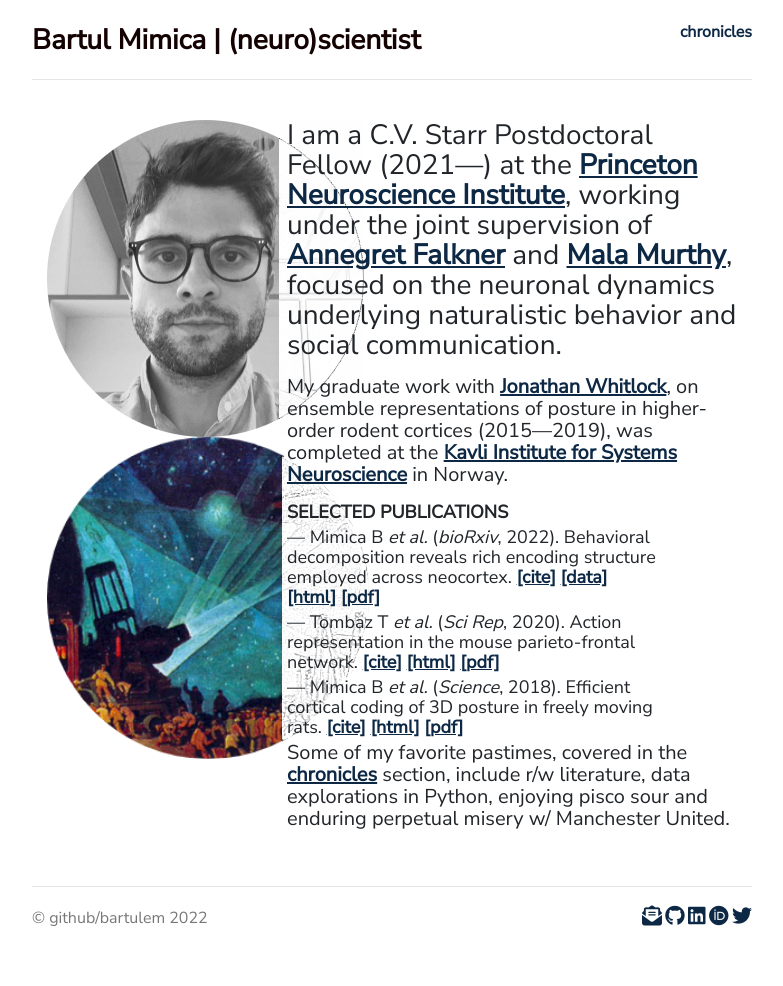
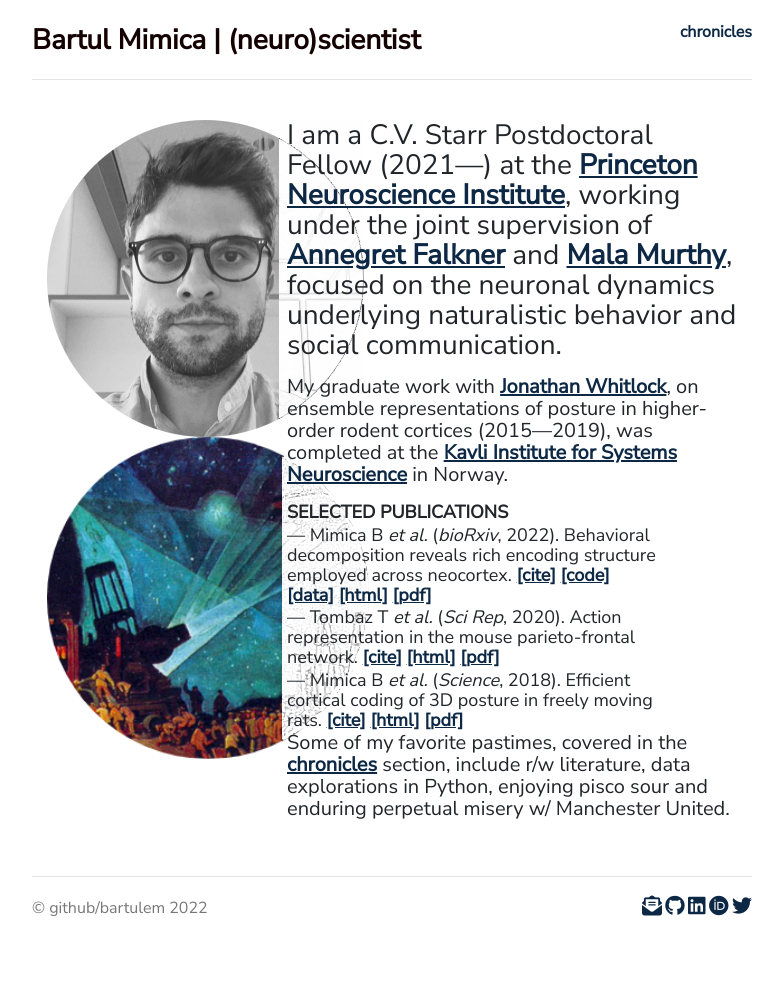
Before and after one commit to bartulem/bartulem.github.io, a Jekyll site: the page built from index.html, in a window 1280 px wide. Shown: the whole page, without its empty margins (248-1031 px from the left). Built offline with Jekyll 4.4.1, drawn with Linux system fonts in a browser that asks for light colours; nearby versions of some CDN libraries; comment, search, counter and statistics services are not loaded; a style sheet for code colours, icons or effects is not loaded.

Commit message:
change pubs layout v86

```diff
--- a/css/style.css
+++ b/css/style.css
@@ -47,7 +47,7 @@
 .jumbotron .btn { font-size: 21px; padding: 14px 24px; }
 .marketing p { font-size: 20px; line-height: 22px; }
 .marketing p.lead { font-size: 28px; line-height: 30px; }
-.marketing p.publications { font-size: 18px; line-height: 20px; margin:0px; padding-bottom:5px; }
+.marketing p.publications { font-size: 18px; line-height: 20px; margin:0px; padding-bottom:2.5px; }
 
 .posts-list h1 { margin: 0; }
 .posts-list h2 { margin: 0; }
--- a/index.html
+++ b/index.html
@@ -23,7 +23,7 @@
 	</div>
 	<div class="row">
 		<div class="col-sm-10">
-		<p align="left" class="publications">— Mimica B <em>et al.</em> (<em>bioRxiv</em>, 2022). Behavioral decomposition reveals rich encoding structure employed across neocortex. <a href="files/mimica2022.bib" download><u>[cite]</u></a> <a href="https://figshare.com/articles/dataset/Rat_3D_Tracking_E-Phys_KISN_2020_Dataset/17903834" target="_blank"><u>[data]</u></a> <a href="https://www.biorxiv.org/content/10.1101/2022.02.08.479515v2" target="_blank"><u>[html]</u></a> <a href="/files/MTBFDW_2022_bioRxiv.pdf" target="_blank"><u>[pdf]</u></a> <a class="altmetric-embed" data-badge-popover="right" data-badge-type="4" data-doi="10.1101/2022.02.08.479515" data-hide-no-mentions="false"></a></p>
+		<p align="left" class="publications">— Mimica B <em>et al.</em> (<em>bioRxiv</em>, 2022). Behavioral decomposition reveals rich encoding structure employed across neocortex. <a href="files/mimica2022.bib" download><u>[cite]</u></a> <a href="https://github.com/bartulem/KISN-pancortical-kinematics" target="_blank"><u>[code]</u></a> <a href="https://figshare.com/articles/dataset/Rat_3D_Tracking_E-Phys_KISN_2020_Dataset/17903834" target="_blank"><u>[data]</u></a> <a href="https://www.biorxiv.org/content/10.1101/2022.02.08.479515v2" target="_blank"><u>[html]</u></a> <a href="/files/MTBFDW_2022_bioRxiv.pdf" target="_blank"><u>[pdf]</u></a> <a class="altmetric-embed" data-badge-popover="right" data-badge-type="4" data-doi="10.1101/2022.02.08.479515" data-hide-no-mentions="false"></a></p>
 		</div>
 		<div class="col-sm-1">
 		</a> <span class="__dimensions_badge_embed__" data-doi="10.1101/2022.02.08.479515" data-style="small_circle"></span><script async src="https://badge.dimensions.ai/badge.js" charset="utf-8"></script>
```
